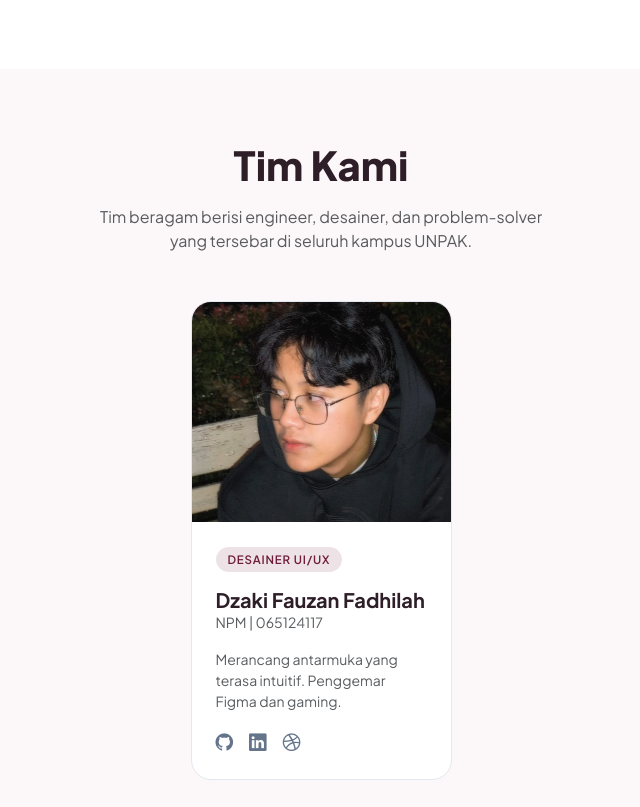
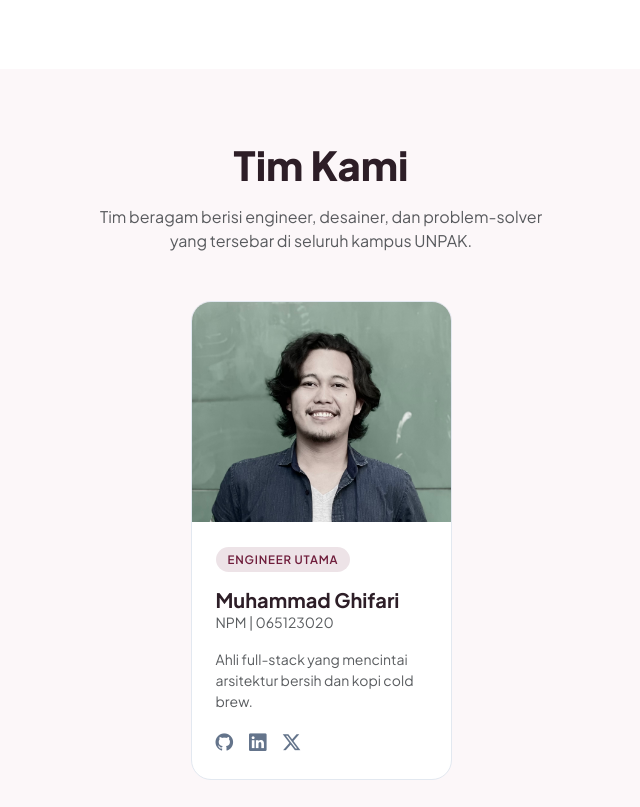
Before and after one commit to YuroZ999/SE-Pertemuan-5, a plain HTML site: page index.html in a window 1280 px wide. Shown: the part 1827-2634 px from the top of the page, without its empty margins (319-959 px from the left). Drawn offline with nearby package versions, Linux system fonts and the light colour scheme.

Commit message:
tambah bidata B

```diff
--- a/index.html
+++ b/index.html
@@ -244,6 +244,45 @@
   <!-- ═══════════════════════════════════════════════════
        TEAM
   ════════════════════════════════════════════════════ -->
+    <section id="team" class="py-5">
+    <div class="container py-4">
+
+      <div class="text-center mb-5">
+        <h2 class="fw-800 fs-1 mb-3" style="font-weight: 800;">Tim Kami</h2>
+        <p class="text-muted mx-auto" style="max-width: 480px;">
+          Tim beragam berisi engineer, desainer, dan problem-solver
+          yang tersebar di seluruh kampus UNPAK.
+        </p>
+      </div>
+
+      <div class="row g-4 justify-content-center">
+        <div class="col-md-6 col-lg-3">
+          <div class="team-card bg-white h-100">
+            <div class="photo-wrap">
+              <img
+                src="images/tim_1.jpeg"
+                alt="ari"
+              />
+            </div>
+            <div class="p-4">
+              <span class="role-badge mb-2">Engineer Utama</span>
+              <h5 class="fw-700 mb-0 mt-2" style="font-weight:700;">Muhammad Ghifari</h5>
+              <p class="text-muted small mb-3">NPM | 065123020</p>
+              <p class="text-muted small mb-3">
+                Ahli full-stack yang mencintai arsitektur bersih dan kopi cold brew.
+              </p>
+              <div class="d-flex gap-3">
+                <a href="#" class="social-link"><i class="bi bi-github"></i></a>
+                <a href="#" class="social-link"><i class="bi bi-linkedin"></i></a>
+                <a href="#" class="social-link"><i class="bi bi-twitter-x"></i></a>
+              </div>
+            </div>
+          </div>
+        </div>
+      </div>
+    </div>
+  </section>
+
   <section id="team" class="py-5">
     <div class="container py-4">
 
```
